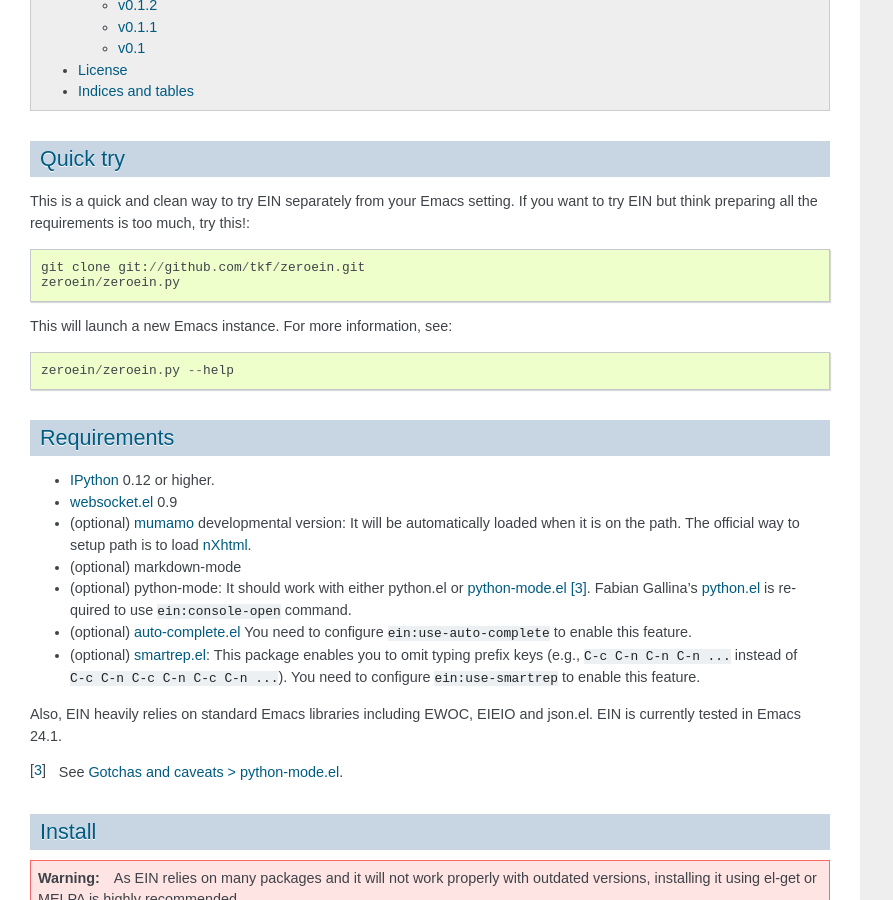
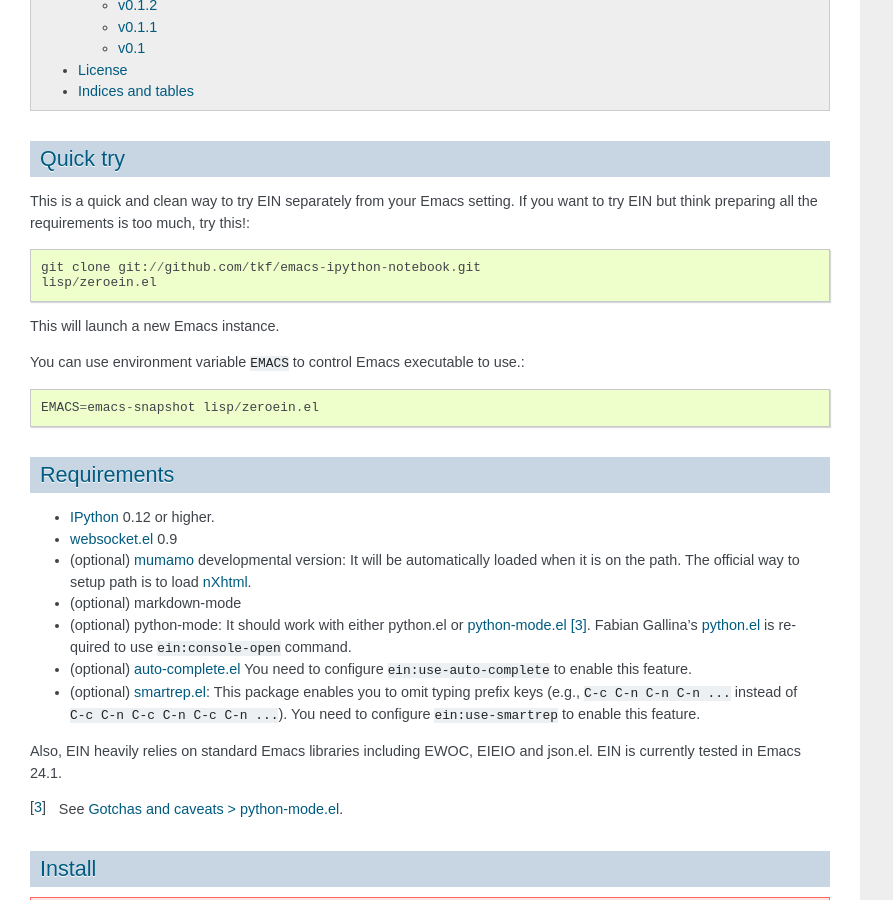
Before and after one commit to millejoh/emacs-ipython-notebook, a Sphinx documentation site: the page built from doc/source/index.rst, in a window 1280 px wide and 900 px high, scrolled down 1794 px. Shown: the whole window, without its empty margins (0-893 px from the left). Built offline with Sphinx 7.4.7, drawn with Linux system fonts in a browser that asks for light colours; cross-references to code outside the pages are shown as plain code.

```diff
--- a/doc/source/index.rst
+++ b/doc/source/index.rst
@@ -71,12 +71,15 @@ This is a quick and clean way to try EIN separately from your Emacs
 setting.  If you want to try EIN but think preparing all the
 requirements is too much, try this!::
 
-   git clone git://github.com/tkf/zeroein.git
-   zeroein/zeroein.py
+   git clone git://github.com/tkf/emacs-ipython-notebook.git
+   lisp/zeroein.el
 
-This will launch a new Emacs instance.  For more information, see::
+This will launch a new Emacs instance.
 
-   zeroein/zeroein.py --help
+You can use environment variable ``EMACS`` to control Emacs executable
+to use.::
+
+   EMACS=emacs-snapshot lisp/zeroein.el
 
 
 Requirements
```
Also changed, not shown: README.rst (+7 -4 lines).
